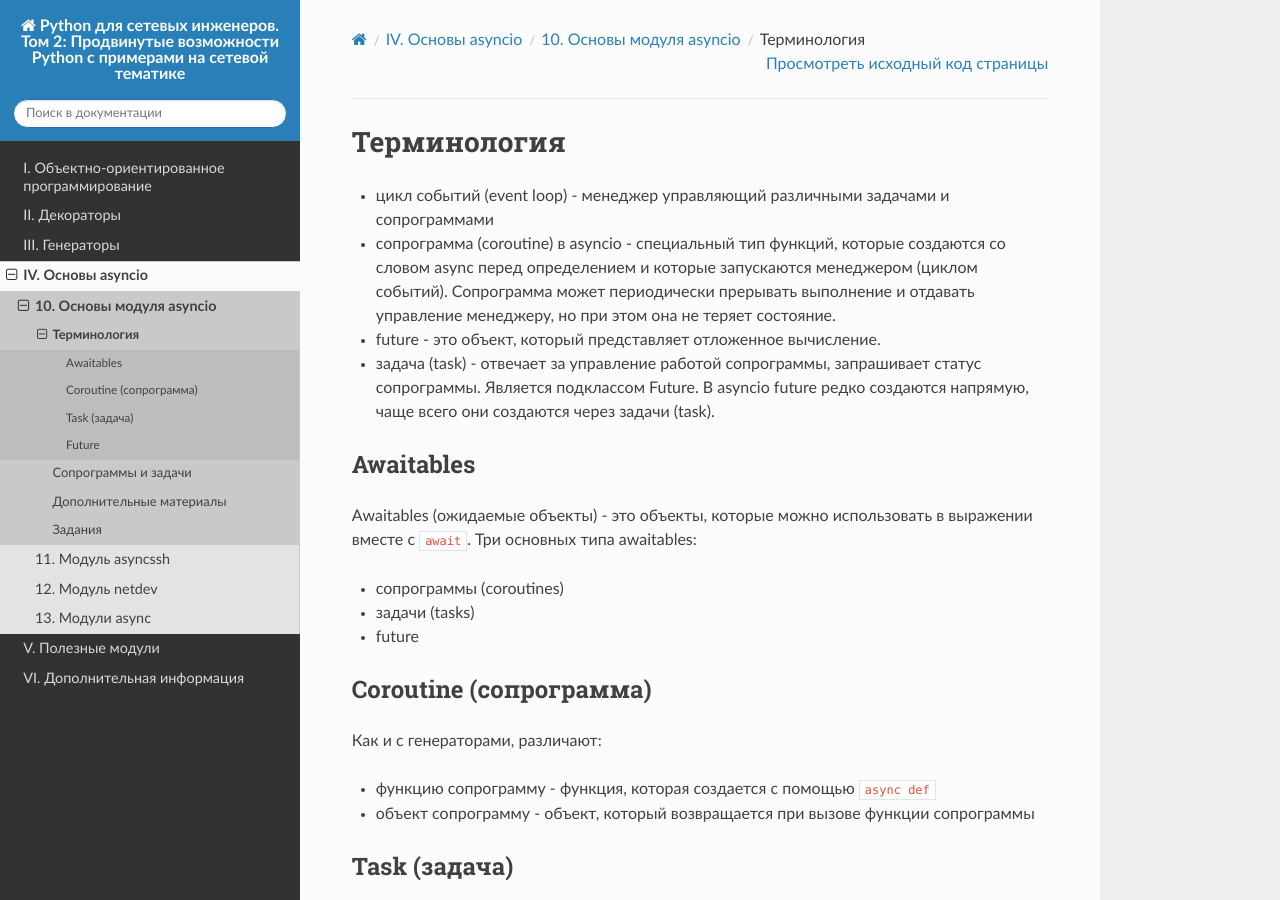
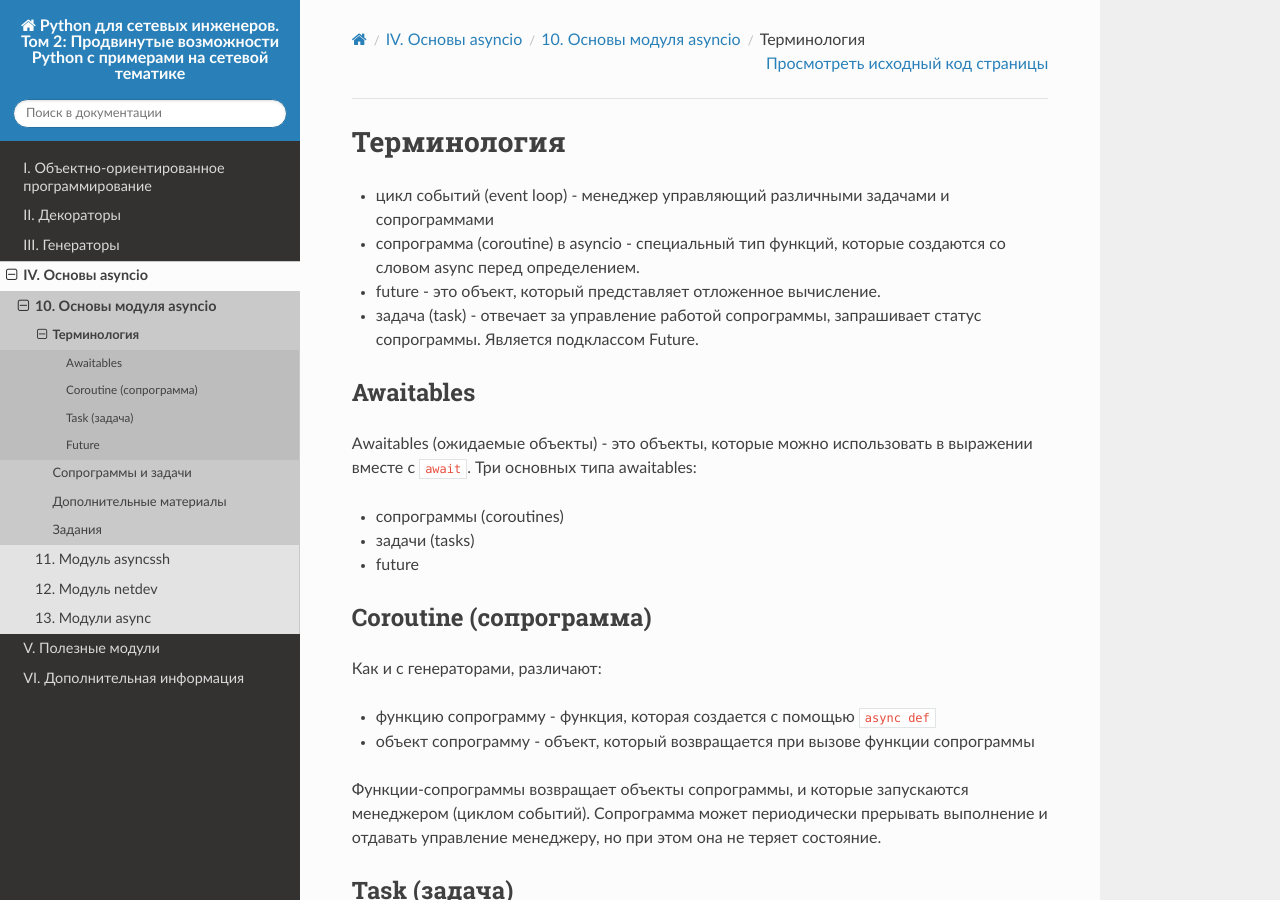
Before and after one commit to natenka/advpyneng-book, a Sphinx documentation site: the page built from docs/source/book/10_asyncio_basics/terms.rst, in a window 1280 px wide and 900 px high. Built offline with Sphinx 7.4.7 and the Read the Docs theme 2.0.0, drawn with Linux system fonts in a browser that asks for light colours; pages that are not in the unit, such as notebooks, are missing from menus.

Commit message:
09_itertools

```diff
--- a/docs/source/book/10_asyncio_basics/terms.rst
+++ b/docs/source/book/10_asyncio_basics/terms.rst
@@ -3,13 +3,10 @@
 
 * цикл событий (event loop) - менеджер управляющий различными задачами и сопрограммами
 * сопрограмма (coroutine) в asyncio - специальный тип функций, которые создаются
-  со словом async перед определением и которые запускаются
-  менеджером (циклом событий). Сопрограмма может периодически прерывать выполнение
-  и отдавать управление менеджеру, но при этом она не теряет состояние.
+  со словом async перед определением.
 * future - это объект, который представляет отложенное вычисление.
 * задача (task) - отвечает за управление работой сопрограммы, запрашивает статус
-  сопрограммы. Является подклассом Future. В asyncio future редко создаются напрямую,
-  чаще всего они создаются через задачи (task).
+  сопрограммы. Является подклассом Future.
 
 
 Awaitables
@@ -31,6 +28,10 @@ Coroutine (сопрограмма)
 * функцию сопрограмму - функция, которая создается с помощью ``async def``
 * объект сопрограмму - объект, который возвращается при вызове функции сопрограммы
 
+Функции-сопрограммы возвращает объекты сопрограммы, и которые запускаются
+менеджером (циклом событий). Сопрограмма может периодически прерывать выполнение
+и отдавать управление менеджеру, но при этом она не теряет состояние.
+
 Task (задача)
 ~~~~~~~~~~~~~
 
```
